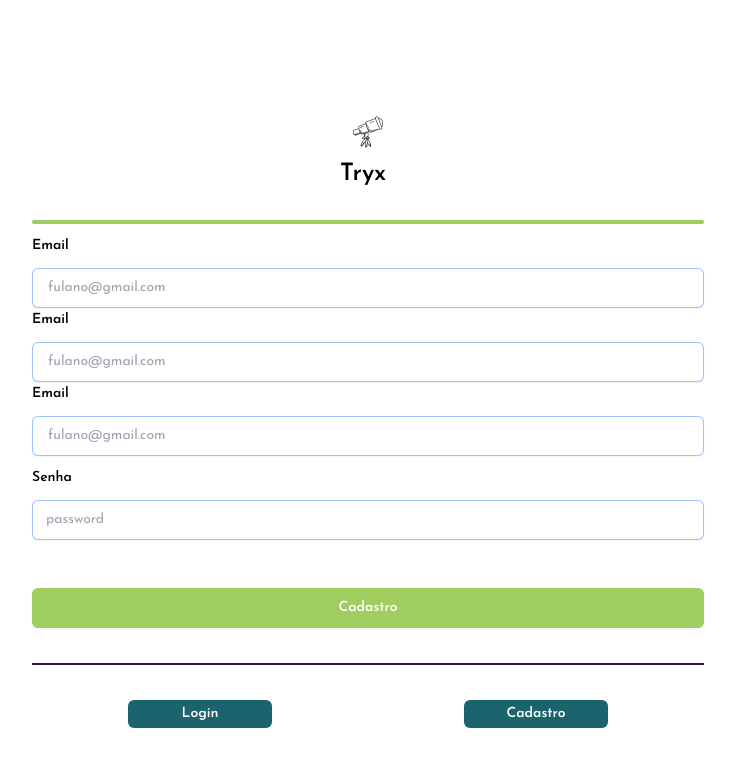
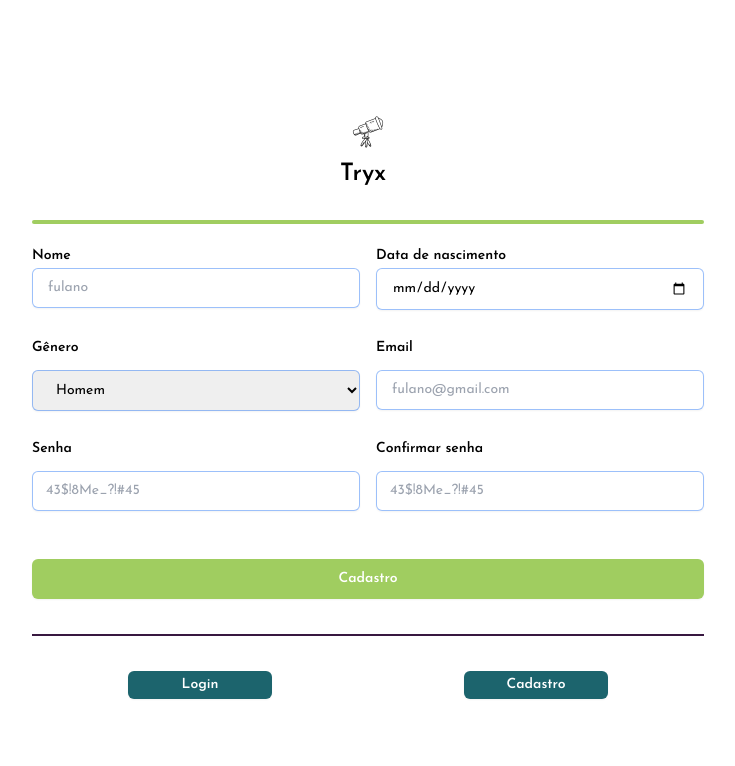
Before and after one commit to Betryz/projeto, a website: page frontend/src/login.html in a window 1280 px wide. Both pictures are taken after a click on the button "Cadastro". Shown: the whole page, without its empty margins (272-1007 px from the left). Drawn offline with Linux system fonts and the light colour scheme.

Commit message:
estrutura gostosa

```diff
--- a/frontend/src/login.html
+++ b/frontend/src/login.html
@@ -18,7 +18,7 @@
 <body class="container-fluid ">
     <div class="flex justify-center  items-center ">
 
-        <main class="mt-24" >
+        <main class="mt-24">
 
 
 
@@ -68,47 +68,102 @@
             <div id="cadastro" class="rounded-md ">
 
 
-                <div>
-                    <label for="first-name" class="block text-sm font-semibold leading-6 text-gray-900">Email</label>
-                    <div class="mt-2.5">
-                        <input type="email" id="email" autocomplete="email" class="block w-full rounded-md border-0 px-4 py-2
+                <div class="flex">
+                    <div class="mt-2.5 pr-2 w-full ">
+                        <label for="first-name" class="block text-sm font-semibold leading-6 text-gray-900">Nome</label>
+
+                        <input type="text" id="nome" autocomplete="username" class="block w-full rounded-md border-0 px-4 py-2
                     shadow-sm ring-1 ring-inset  placeholder:text-gray-400 focus:ring-2
-                   focus:ring-inset sm:text-sm sm:leading-6" placeholder="fulano@gmail.com">
+                   focus:ring-inset sm:text-sm sm:leading-6" placeholder="fulano">
+                    </div>
+
+
+                    <div class="mt-2.5 pl-2  w-full ">
+                        <label for="first-name" class="block text-sm font-semibold leading-6 text-gray-900">Data de
+                            nascimento</label>
+                        <input type="date" id="nascimento" autocomplete="cc-number" class="block w-full rounded-md border-0 px-4 py-2
+                    shadow-sm ring-1 ring-inset  placeholder:text-gray-400 focus:ring-2
+                   focus:ring-inset sm:text-sm sm:leading-6">
                     </div>
                 </div>
 
 
-                <div>
-                    <label for="first-name" class="block text-sm font-semibold leading-6 text-gray-900">Email</label>
-                    <div class="mt-2.5">
-                        <input type="email" id="email" autocomplete="email" class="block w-full rounded-md border-0 px-4 py-2
+
+                <div class="mt-4 flex ">
+                    <div class="mt-2.5 pr-2 w-full ">
+                        <label for="first-name"
+                            class="block text-sm font-semibold leading-6 text-gray-900">Gênero</label>
+
+                        <select id="country" name="country" autocomplete="country-name" class="block w-full rounded-md border-0 px-5 py-3
+                        shadow-sm ring-1 ring-inset  placeholder:text-gray-400 mt-2.5 focus:ring-2
+                       focus:ring-inset sm:text-sm sm:leading-6">
+                            <option>Homem</option>
+                            <option>Mulher</option>
+                            <option>Não binario</option>
+                            <option value="">Outros</option>
+                        </select>
+
+                    </div>
+
+                    <div class="mt-2.5 pl-2 w-full ">
+                        <label for="first-name"
+                            class="block text-sm font-semibold leading-6 text-gray-900">Email</label>
+                        <div class="mt-2.5">
+                            <input type="email" id="email" autocomplete="email" class="block w-full rounded-md border-0 px-4 py-2
                     shadow-sm ring-1 ring-inset  placeholder:text-gray-400 focus:ring-2
                    focus:ring-inset sm:text-sm sm:leading-6" placeholder="fulano@gmail.com">
+                        </div>
                     </div>
+
+
+
+
+
+
                 </div>
 
 
-                <div>
-                    <label for="first-name" class="block text-sm font-semibold leading-6 text-gray-900">Email</label>
-                    <div class="mt-2.5">
-                        <input type="email" id="email" autocomplete="email" class="block w-full rounded-md border-0 px-4 py-2
-                    shadow-sm ring-1 ring-inset  placeholder:text-gray-400 focus:ring-2
-                   focus:ring-inset sm:text-sm sm:leading-6" placeholder="fulano@gmail.com">
-                    </div>
-                </div>
 
-                <div class="mt-2.5">
-                    <label for="first-name" class="block text-sm font-semibold leading-6 text-gray-900">Senha</label>
-                    <div class="mt-2.5">
-                        <input type="password" id="senha" autocomplete="given-name" class="block w-full rounded-md
+
+                <div class="mt-4 flex">
+
+
+
+                    <div class="mt-2.5 pr-2 w-full ">
+                        <label for="first-name"
+                            class="block text-sm font-semibold leading-6 text-gray-900">Senha</label>
+                        <div class="mt-2.5">
+                            <input type="password" id="senha" autocomplete="current-password" class="block w-full rounded-md
                   border-0 px-3.5 py-2 text-gray-900 shadow-sm ring-1
                   ring-inset ring-gray-300 placeholder:text-gray-400
                   focus:ring-2 focus:ring-inset focus:ring-indigo-600
-                  sm:text-sm sm:leading-6" placeholder="password"> <span
-                            class="position-absolute top-50 end-0 translate-middle-y p-0 me-2">
-                            <i class="fakepasswordicon fas fa-eye-slash cursor-pointer p-2"></i>
-                        </span>
+                  sm:text-sm sm:leading-6" placeholder="43$!8Me_?!#45"> <span
+                                class="position-absolute top-50 end-0 translate-middle-y p-0 me-2">
+                                <i class="fakepasswordicon fas fa-eye-slash cursor-pointer p-2"></i>
+                            </span>
+                        </div>
+
                     </div>
+
+                    <div class="mt-2.5 pl-2 w-full ">
+
+
+
+                        <label for="first-name"
+                            class="block text-sm font-semibold leading-6 text-gray-900">Confirmar senha</label>
+                        <div class="mt-2.5">
+                            <input type="password" id="senha" autocomplete="current-password" class="block w-full rounded-md
+                  border-0 px-3.5 py-2 text-gray-900 shadow-sm ring-1
+                  ring-inset ring-gray-300 placeholder:text-gray-400
+                  focus:ring-2 focus:ring-inset focus:ring-indigo-600
+                  sm:text-sm sm:leading-6" placeholder="43$!8Me_?!#45"> <span
+                                class="position-absolute top-50 end-0 translate-middle-y p-0 me-2">
+                                <i class="fakepasswordicon fas fa-eye-slash cursor-pointer p-2"></i>
+                            </span>
+                        </div>
+
+                    </div>
+
                 </div>
 
                 <div class="my-6">
```
Also changed, not shown: frontend/src/output.css.
